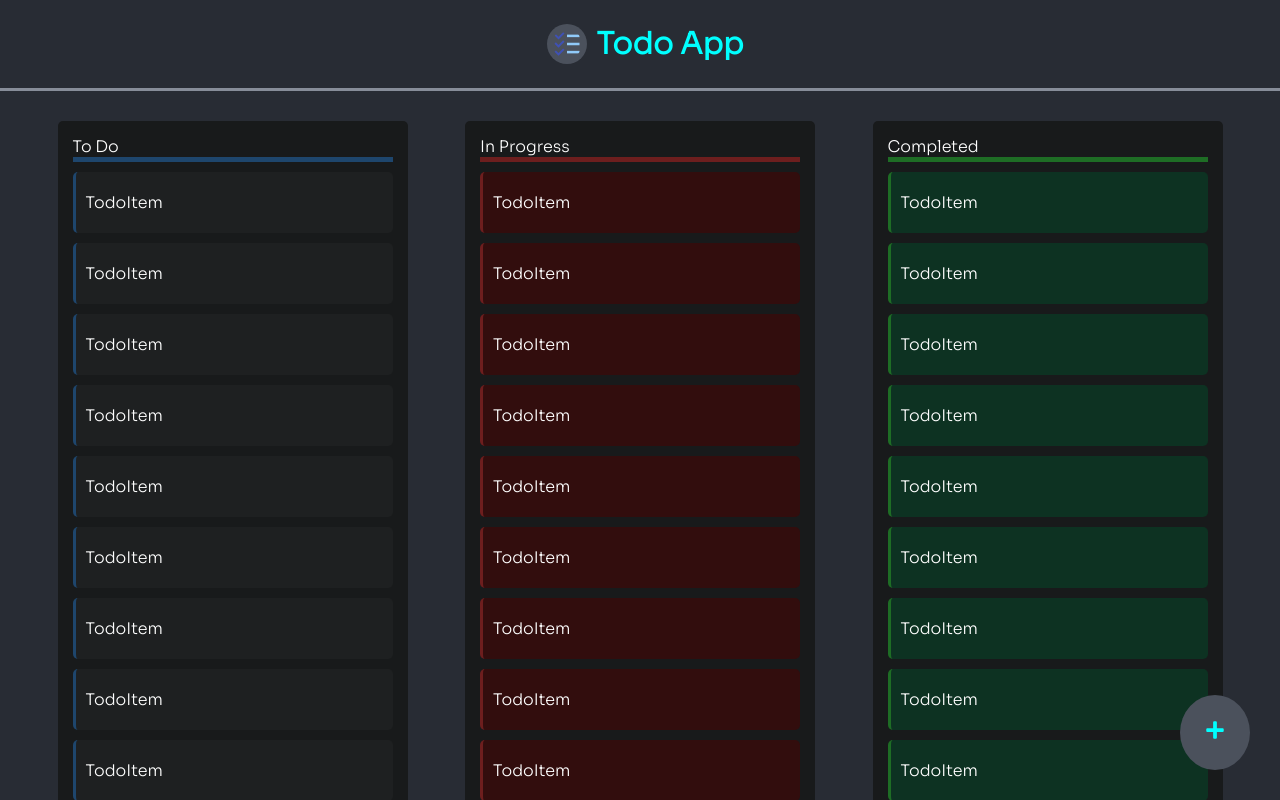
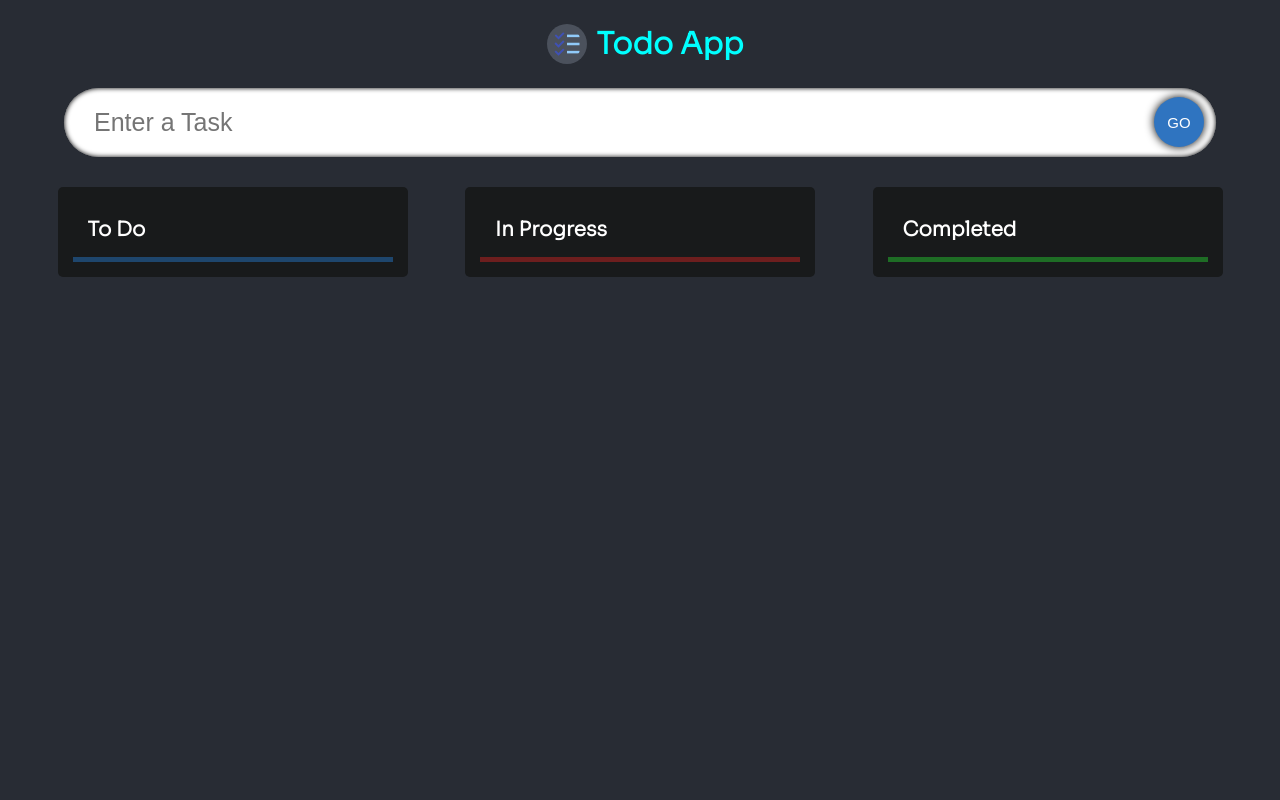
Before and after one commit to skpayaya/todo-app, a React (Create React App) app: page / in a window 1280 px wide. Shown: the top 800 px of the page. Built offline with nearby package versions, Linux system fonts and the light colour scheme.

Commit message:
Finally working! Messy Code, Need to organize CSS

```diff
--- a/src/App.css
+++ b/src/App.css
@@ -1,39 +1,23 @@
-@import url('https://fonts.googleapis.com/css2?family=Sora:wght@300&display=swap');
+@import url("https://fonts.googleapis.com/css2?family=Sora:wght@300&display=swap");
 body {
     background-color: #282c34;
     margin: 0;
     box-sizing: border-box;
-  font-family: 'Sora', sans-serif;
+    font-family: "Sora", sans-serif;
 }
-.todo-fab {
-  position: fixed;
-  border: none;
-  color: aqua;
-  border-radius: 50%;
-  padding: 25px;
-  font-size: 20px;
-  right: 30px;
-  bottom: 30px;
-  background-color: #4B515C;
 
-}
-.todo-fab:hover {
-  transform: scale(1.02);
-  box-shadow: 0 0 5px rgb(207, 207, 207);
-}
-.todo-header{
+.todo-header {
     color: aqua;
     display: flex;
     flex-direction: row;
-  border-bottom: 3px solid;
-  border-color: #878D99;
     align-items: center;
     justify-content: center;
     font-size: 20px;
 }
+
 .todo-header__icon {
     font-size: 30px;
-  background-color: #4B515C;
+    background-color: #4b515c;
     padding: 5px;
     margin: 0 10px;
     border-radius: 50%;
@@ -43,7 +27,6 @@ body {
     align-items: center;
     padding: 30px 0;
     justify-content: space-evenly;
-
 }
 
 .todo-column {
@@ -55,7 +38,10 @@ body {
 }
 
 .todo-column--header {
-  border-bottom: 5px solid ;
+    padding: 15px;
+    font-size: 20px;
+    font-weight: bold;
+    border-bottom: 5px solid;
 }
 
 .todo {
@@ -72,7 +58,15 @@ body {
     padding: 20px 10px;
     margin-top: 10px;
     border-radius: 5px;
-  border-left: 3px solid ;
+    border-left: 3px solid;
+    display: flex;
+    flex-direction: row;
+}
+.todo-item__content {
+    flex: 1;
+    display: flex;
+    flex-direction: column;
+    padding: 5px;
 }
 .todo-item:hover {
     transform: scale(1.02);
@@ -90,3 +84,72 @@ body {
     background-color: rgb(13, 50, 34);
     border-color: rgb(30, 109, 37);
 }
+.todo-item__content-title {
+    font-weight: bold;
+}
+.todo-item__content-description {
+    margin-top: 10px;
+    font-size: 15px;
+}
+
+.todo-item__icon {
+    padding: 0 5px;
+    font-size: 20px;
+}
+.todo-item__icon:hover {
+    cursor: pointer;
+    font-size: 25px;
+}
+
+/* @media (max-width: 850px) {
+  .todo-column{
+    width: 95%;
+  }
+} */
+
+.input {
+    display: flex;
+    justify-content: center;
+    align-items: center;
+    width: 90%;
+    position: relative;
+}
+
+.input__box {
+    width: 100%;
+    border-radius: 50px;
+    padding: 20px 30px;
+    font-size: 25px;
+    border: none;
+    transition: 0.2s;
+    box-shadow: inset 0 0 5px black;
+}
+
+.input__box:focus {
+    box-shadow: 0 0 10px 1000px rgba(0, 0, 0, 0.5);
+    outline: none;
+}
+
+.input_submit {
+    position: absolute;
+    width: 50px;
+    height: 50px;
+    margin: 12px;
+    border-radius: 50px;
+    right: 0px;
+    border: none;
+    font-size: 15px;
+    background-color: #2f74c0;
+    color: white;
+    transition: 0.2s all;
+    box-shadow: 0 0 10px black;
+}
+
+.input_submit:hover {
+    background-color: #388ae2;
+}
+
+.input_submit:active {
+    transform: scale(0.8);
+    box-shadow: 0 0 5px black;
+}
--- a/src/App.tsx
+++ b/src/App.tsx
@@ -3,15 +3,76 @@ import "./App.css";
 import Board from "./components/Board";
 import Header from "./components/Header";
 import { Todo } from "./models/Todo";
-import { FaPlus } from "react-icons/fa";
+import InputField from "./components/InputField";
+import { DragDropContext, DropResult } from "react-beautiful-dnd";
 
 function App() {
+    const [todo, setTodo] = useState<string>("");
+    const handleAdd = (e: React.FormEvent) => {
+        e.preventDefault();
+
+        if (todo) {
+            setTodos([...todos, { id: Date.now(), todo, isDone: false }]);
+            setTodo("");
+        }
+    };
+    const onDragEnd = (result: DropResult) => {
+        const { destination, source } = result;
+
+        console.log(result);
+
+        if (!destination) {
+            return;
+        }
+
+        if (
+            destination.droppableId === source.droppableId &&
+            destination.index === source.index
+        ) {
+            return;
+        }
+
+        let add;
+        let active = todos;
+        let inProgress = inProgressTodos;
+        let complete = completedTodos;
+        // Source Logic
+        if (source.droppableId === "todo-list") {
+            add = active[source.index];
+            active.splice(source.index, 1);
+        } else if (source.droppableId === "inProgress-list") {
+            add = inProgress[source.index];
+            inProgress.splice(source.index, 1);
+        } else {
+            add = complete[source.index];
+            complete.splice(source.index, 1);
+        }
+
+        // Destination Logic
+        if (destination.droppableId === "todo-list") {
+            active.splice(destination.index, 0, add);
+        } else if (destination.droppableId === "inProgress-list") {
+            inProgress.splice(destination.index, 0, add);
+        } else {
+            complete.splice(destination.index, 0, add);
+        }
+
+        setCompletedTodos(complete);
+        setTodos(active);
+    };
+
     const [todos, setTodos] = useState<Array<Todo>>([]);
     const [completedTodos, setCompletedTodos] = useState<Array<Todo>>([]);
     const [inProgressTodos, setInProgressTodos] = useState<Array<Todo>>([]);
     return (
+        <DragDropContext onDragEnd={onDragEnd}>
             <div className="App">
                 <Header></Header>
+                <InputField
+                    todo={todo}
+                    setTodo={setTodo}
+                    handleAdd={handleAdd}
+                />
                 <Board
                     todos={todos}
                     setTodos={setTodos}
@@ -20,12 +81,8 @@ function App() {
                     completedTodos={completedTodos}
                     setCompletedTodos={setCompletedTodos}
                 ></Board>
-            <div className="fab-div">
-                <button className="todo-fab">
-                    <FaPlus></FaPlus>
-                </button>
             </div>
-        </div>
+        </DragDropContext>
     );
 }
 
--- a/src/components/Board.tsx
+++ b/src/components/Board.tsx
@@ -18,11 +18,33 @@ const Board: React.FC<props> = ({
     completedTodos,
     setCompletedTodos,
 }) => {
+    const arr = [
+        { title: "To Do", type: "todo", todos: todos, setTodos: setTodos },
+        {
+            title: "In Progress",
+            type: "inProgress",
+            todos: inProgressTodos,
+            setTodos: setInProgressTodos,
+        },
+        {
+            title: "Completed",
+            type: "completed",
+            todos: completedTodos,
+            setTodos: setCompletedTodos,
+        },
+    ];
     return (
         <div className="todo-board">
-            <Column title="To Do" type="todo"></Column>
-            <Column title="In Progress" type="inProgress"></Column>
-            <Column title="Completed" type="completed"></Column>
+            {arr.map((element) => {
+                return (
+                    <Column
+                        title={element.title}
+                        type={element.type}
+                        todos={element.todos}
+                        setTodos={element.setTodos}
+                    ></Column>
+                );
+            })}
         </div>
     );
 };
--- a/src/components/Column.tsx
+++ b/src/components/Column.tsx
@@ -1,33 +1,40 @@
 import React from "react";
+import { Droppable } from "react-beautiful-dnd";
+import { Todo } from "../models/Todo";
 import TodoItem from "./TodoItem";
 
 interface prop {
     type: string;
     title: string;
+    todos: Array<Todo>;
+    setTodos: React.Dispatch<React.SetStateAction<Array<Todo>>>;
 }
 
-const Column: React.FC<prop> = ({ type, title }) => {
+const Column: React.FC<prop> = ({ type, title, todos, setTodos }) => {
     return (
-        <div className="todo-column">
-            <div className={`todo-column--header ${type}`}>{title}</div>
-            <TodoItem type={type}></TodoItem>
-            <TodoItem type={type}></TodoItem>
-            <TodoItem type={type}></TodoItem>
-            <TodoItem type={type}></TodoItem>
-            <TodoItem type={type}></TodoItem>
-            <TodoItem type={type}></TodoItem>
-            <TodoItem type={type}></TodoItem>
-            <TodoItem type={type}></TodoItem>
-            <TodoItem type={type}></TodoItem>
-            <TodoItem type={type}></TodoItem>
-            <TodoItem type={type}></TodoItem>
-            <TodoItem type={type}></TodoItem>
-            <TodoItem type={type}></TodoItem>
-            <TodoItem type={type}></TodoItem>
-            <TodoItem type={type}></TodoItem>
-            <TodoItem type={type}></TodoItem>
-            <TodoItem type={type}></TodoItem>
-        </div>
+        <Droppable droppableId={`${type}-list`}>
+            {(provided, snapshot) => (
+                <div
+                    className="todo-column"
+                    ref={provided.innerRef}
+                    {...provided.droppableProps}
+                >
+                    <div className={`todo-column--header ${type}`}>{title}</div>
+
+                    {todos?.map((todo, index) => (
+                        <TodoItem
+                            index={index}
+                            todos={todos}
+                            todo={todo}
+                            key={todo.id}
+                            setTodos={setTodos}
+                            type={type}
+                        />
+                    ))}
+                    {provided.placeholder}
+                </div>
+            )}
+        </Droppable>
     );
 };
 
--- /dev/null
+++ b/src/components/InputField.tsx
@@ -0,0 +1,36 @@
+import React, { useRef } from "react";
+import "./styles.css";
+
+interface props {
+    todo: string;
+    setTodo: React.Dispatch<React.SetStateAction<string>>;
+    handleAdd: (e: React.FormEvent) => void;
+}
+
+const InputField: React.FC<props> = ({ todo, setTodo, handleAdd }) => {
+    const inputRef = useRef<HTMLInputElement>(null);
+
+    return (
+        <form
+            className="input"
+            onSubmit={(e) => {
+                handleAdd(e);
+                inputRef.current?.blur();
+            }}
+        >
+            <input
+                type="text"
+                placeholder="Enter a Task"
+                value={todo}
+                ref={inputRef}
+                onChange={(e) => setTodo(e.target.value)}
+                className="input__box"
+            />
+            <button type="submit" className="input_submit">
+                GO
+            </button>
+        </form>
+    );
+};
+
+export default InputField;
--- a/src/components/TodoItem.tsx
+++ b/src/components/TodoItem.tsx
@@ -1,10 +1,97 @@
-import React from "react";
+import React, { useEffect, useRef, useState } from "react";
+import { Draggable } from "react-beautiful-dnd";
+import { AiFillDelete, AiFillEdit, AiOutlineCheck } from "react-icons/ai";
+import { Todo } from "../models/Todo";
+interface prop {
+    index: number;
+    type: string;
+    todo: Todo;
+    todos: Array<Todo>;
+    setTodos: React.Dispatch<React.SetStateAction<Array<Todo>>>;
+}
+const TodoItem: React.FC<prop> = ({ index, type, todo, todos, setTodos }) => {
+    const [edit, setEdit] = useState<boolean>(false);
+    const [editTodo, setEditTodo] = useState<string>(todo.todo);
 
-interface prop {
-    type: string;
-}
-const TodoItem: React.FC<prop> = ({ type }) => {
-    return <div className={`todo-item todo-item__${type}`}>TodoItem</div>;
+    const inputRef = useRef<HTMLInputElement>(null);
+    useEffect(() => {
+        inputRef.current?.focus();
+    }, [edit]);
+
+    const handleDelete = (id: number) => {
+        setTodos(todos.filter((todo) => todo.id !== id));
+    };
+
+    const handleEdit = (e: React.FormEvent, id: number) => {
+        e.preventDefault();
+        setTodos(
+            todos.map((todo) =>
+                todo.id === id ? { ...todo, todo: editTodo } : todo
+            )
+        );
+        setEdit(false);
+    };
+
+    const handleDone = (id: number) => {
+        setTodos(
+            todos.map((todo) =>
+                todo.id === id ? { ...todo, isDone: !todo.isDone } : todo
+            )
+        );
+    };
+    return (
+        <Draggable draggableId={todo.id.toString()} index={index}>
+            {(provided, snapshot) => (
+                <form
+                    onSubmit={(e) => handleEdit(e, todo.id)}
+                    {...provided.draggableProps}
+                    {...provided.dragHandleProps}
+                    ref={provided.innerRef}
+                >
+                    <div className={`todo-item todo-item__${type}`}>
+                        {/* <div className="todo-item__content">
+                            <div className="todo-item__content-title">{}</div>
+                        </div> */}
+
+                        {edit ? (
+                            <input
+                                value={editTodo}
+                                onChange={(e) => setEditTodo(e.target.value)}
+                                className="todo-item__content"
+                                ref={inputRef}
+                            />
+                        ) : todo.isDone ? (
+                            <s className="todo-item__content">{todo.todo}</s>
+                        ) : (
+                            <span className="todo-item__content">
+                                {todo.todo}
+                            </span>
+                        )}
+                        <span
+                            className="todo-item__icon"
+                            onClick={() => {
+                                setEdit(!edit);
+                            }}
+                        >
+                            <AiFillEdit></AiFillEdit>
+                        </span>
+                        <span
+                            className="todo-item__icon"
+                            onClick={() => handleDelete(todo.id)}
+                        >
+                            <AiFillDelete></AiFillDelete>
+                        </span>
+                        {/* <span
+                            className="todo-item__icon"
+                            onClick={() => handleDone(todo.id)}
+                        >
+                            <AiOutlineCheck></AiOutlineCheck>
+                        </span> */}
+                    </div>
+                </form>
+            )}
+        </Draggable>
+    );
 };
 
 export default TodoItem;
--- /dev/null
+++ b/src/components/styles.css
@@ -0,0 +1,46 @@
+.input {
+    display: flex;
+    width: 90%;
+    position: relative;
+    align-items: center;
+    padding-left: 5%;
+}
+
+.input__box {
+    width: 100%;
+    border-radius: 50px;
+    padding: 20px 30px;
+    font-size: 25px;
+    border: none;
+    transition: 0.2s;
+    box-shadow: inset 0 0 5px black;
+}
+
+.input__box:focus {
+    box-shadow: 0 0 10px 1000px rgba(0, 0, 0, 0.5);
+    outline: none;
+}
+
+.input_submit {
+    position: absolute;
+    width: 50px;
+    height: 50px;
+    margin: 12px;
+    border-radius: 50px;
+    right: 0px;
+    border: none;
+    font-size: 15px;
+    background-color: #2f74c0;
+    color: white;
+    transition: 0.2s all;
+    box-shadow: 0 0 10px black;
+}
+
+.input_submit:hover {
+    background-color: #388ae2;
+}
+
+.input_submit:active {
+    transform: scale(0.8);
+    box-shadow: 0 0 5px black;
+}
```
Lines whose indentation alone changed are shown as unchanged.
